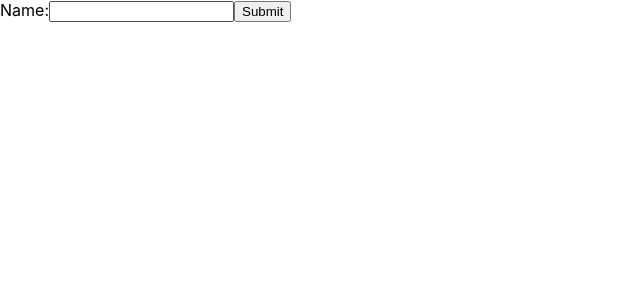
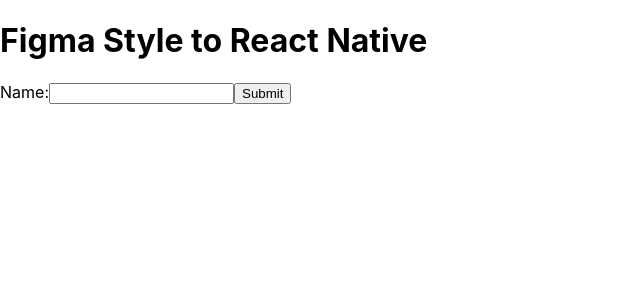
Before and after one commit to MuhammadRafeh/figma-to-react-native-styles, a React (Create React App) app: page / in a window 1280 px wide. Shown: the top 300 px of the page, without its empty margins (0-640 px from the left). Built offline with nearby package versions, Linux system fonts and the light colour scheme.

Commit message:
Updated App File!

```diff
--- a/src/App.js
+++ b/src/App.js
@@ -16,6 +16,8 @@
 
   render() {
     return (
+      <>
+      <h1>Figma Style to React Native</h1>
       <form onSubmit={this.handleSubmit}>
         <label>
           Name:
@@ -23,6 +25,7 @@
         </label>
         <input type="submit" value="Submit" />
       </form>
+      </>
     );
   }
 }
```
